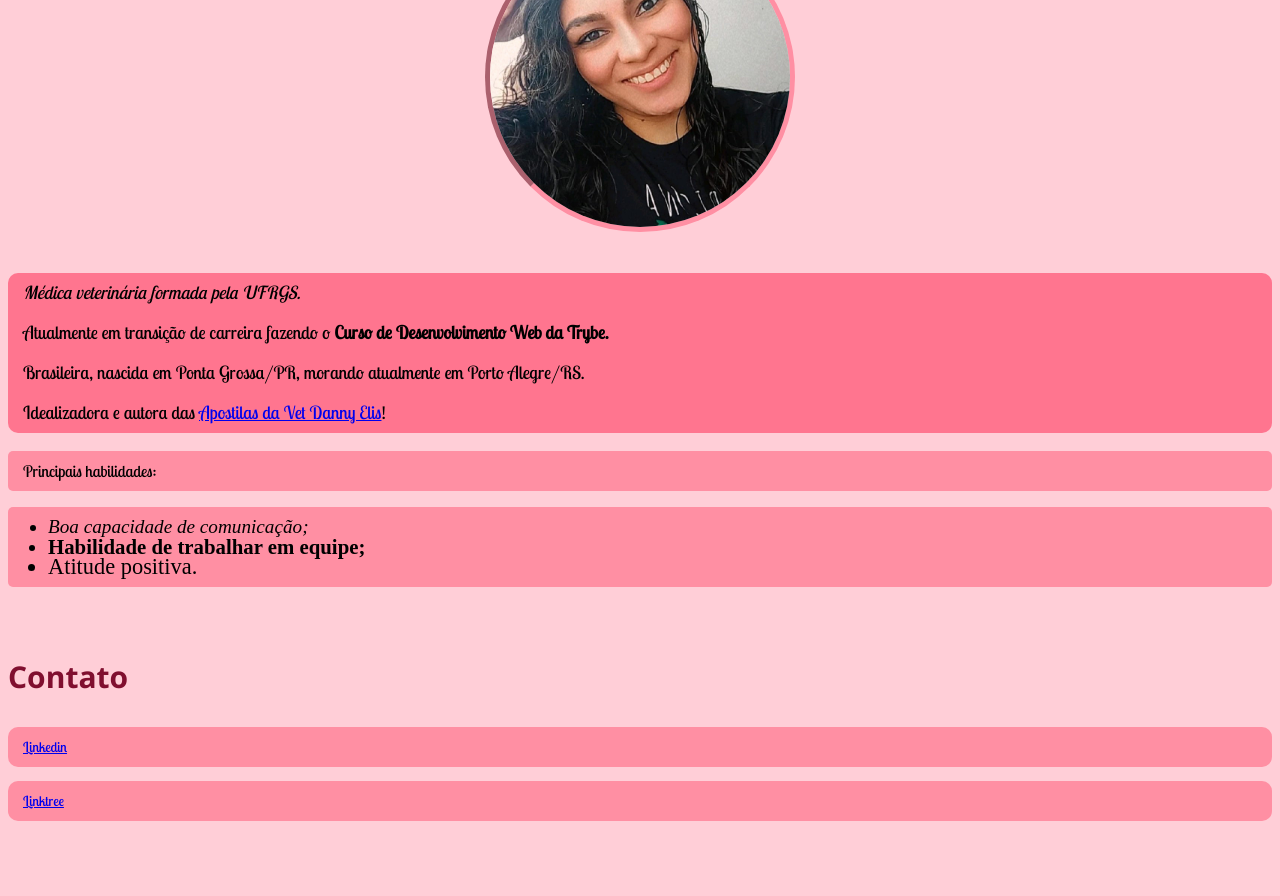
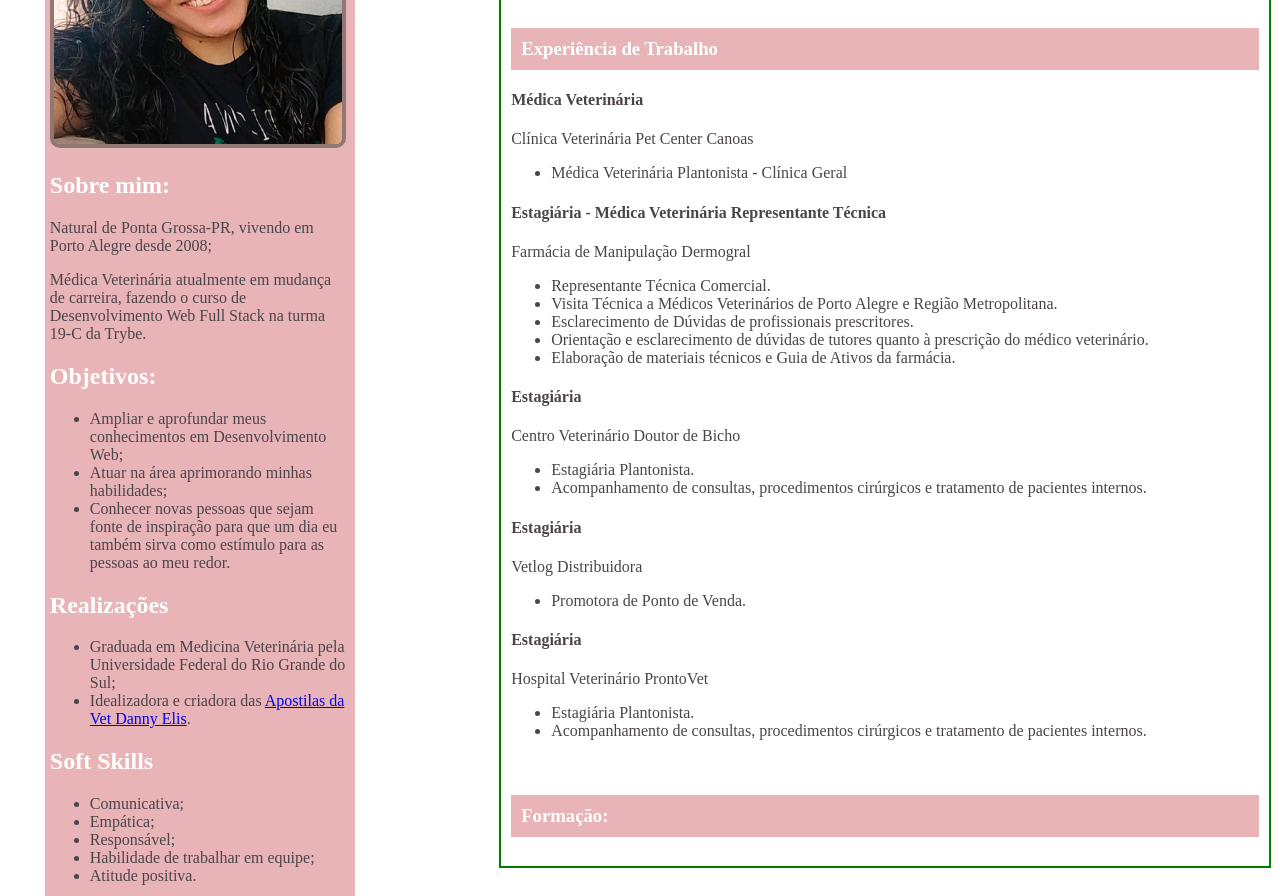
Before and after one commit to DannyElis89/dannyelis89.github.io, a plain HTML site: page index.html in a window 1280 px wide. Shown: the part 203-1099 px from the top of the page. Before the commit the page ends 1038 px from the top, so only its background shows below. Drawn offline with Linux system fonts and the light colour scheme; a web font is replaced by a local one.

Commit message:
inicio atualização

```diff
--- a/index.html
+++ b/index.html
@@ -4,87 +4,90 @@
     <meta charset="UTF-8">
     <meta http-equiv="X-UA-Compatible" content="IE=edge">
     <meta name="viewport" content="width=device-width, initial-scale=1.0">
-    <title>Meu primeiro portfólio - Danny Elis Simioni</title>
+    <title>Portfólio - Danny Elis Simioni</title>
     <link rel="preconnect" href="https://fonts.googleapis.com">
     <link rel="preconnect" href="https://fonts.gstatic.com" crossorigin>
-    <link href="https://fonts.googleapis.com/css2?family=Lobster+Two&display=swap" rel="stylesheet">
-    <style>
-        body{
-            background-color: #ffced7;
-            font-size: 20px;
-        }
-        h1{
-            font-family: 'Lucida Sans', 'Lucida Sans Regular', 'Lucida Grande', 'Lucida Sans Unicode', Geneva, Verdana, sans-serif;
-            color: #590d22;
-            font-size: 2.5em;
-            text-align: center;
-        }
-        h3{
-            font-family: 'Segoe UI', Tahoma, Geneva, Verdana, sans-serif;
-            color: #800F2F;
-            font-size: 1.5em;
-        }
-        p{
-            font-family: 'Lobster Two', cursive;
-            color:a4133c;
-            line-height: 40px;
-            background-color: #ff758f;
-            font-size: 0.9em;
-            border-radius: 10px;
-            padding-left: 15px;
-            padding-right: 15px;
-        }
-
-        .subdestaque{
-            color:a4133c;
-            line-height: 20px;
-            background-color: #FF8FA3;
-            font-size: 0.8em;
-            border-radius: 5px;
-            padding-top: 10px;
-            padding-bottom: 10px;
-
-
-        }
-        #fotodeperfil{
-            border-radius: 50%;
-            border-color: #ff8fa3;
-            border-style: inset;
-            border-width: 5px;
-            display: block;
-            margin-left: auto;
-            margin-right: auto;
-        }
-        .contato{
-            font-size: 0.7em;
-            background-color: #FF8FA3;
-        }
-        #enfase1{
-            font-size: 1.2em;
-        }
-        #enfase2{
-            font-size: 1.3em;
-        }
-        #enfase3{
-            font-size: 1.4em;
-        }
-    </style>
+    <link href="https://fonts.googleapis.com/css2?family=Dancing+Script&family=Indie+Flower&family=Lato:wght@300&family=Lobster+Two&family=Merriweather:wght@300&family=Moon+Dance&family=Oooh+Baby&family=Open+Sans:wght@300&family=Oswald:wght@200&family=Poppins:wght@300&family=Roboto:wght@100&family=Satisfy&family=Shizuru&family=Twinkle+Star&family=Vujahday+Script&display=swap" rel="stylesheet">
+    <link rel="stylesheet" href="style.css">
 </head>
 <body>
-    <h1>Danny Elis Simioni</h1>
-    <img src="/foto-de-perfil.jpeg" id="fotodeperfil" width="300px" alt="Foto de perfil"><br>
-    <p><em>Médica veterinária formada pela UFRGS.</em> <br>Atualmente em transição de carreira fazendo o <strong>Curso de Desenvolvimento Web da Trybe.</strong> <br>Brasileira, nascida em Ponta Grossa/PR, morando atualmente em Porto Alegre/RS. <br>Idealizadora e autora das <a href="#apostilasdavet">Apostilas da Vet Danny Elis</a>! </p>
-    <p class="subdestaque">Principais habilidades:</p>
-    <ul class="subdestaque">
-        <li id="enfase1"> <em>Boa capacidade de comunicação;</em></li>
-        <li id="enfase2"><strong>Habilidade de trabalhar em equipe;</strong></strong> </li>
-        <li id="enfase3">Atitude positiva.</li>
-    </ul>
-    <br>
-    <h3>Contato</h3>
-    <p class="contato" id="linkinterno"><a href="https://www.linkedin.com/in/dannyelissimioni/" target="_blank">Linkedin</a></p>
-    <p class="contato" id="apostilasdavet"><a href="https://linktr.ee/DannyElis" target="_blank"> Linktree </a></p>
+    <header>
+        <h1> Danny Elis Simioni </h1>
+    </header>
+    <aside>
+        <img src="/foto-de-perfil.jpeg">
+        <div id="sobreMim">
+            <h2>Sobre mim:</h2>
+            <p>Natural de Ponta Grossa-PR, vivendo em Porto Alegre desde 2008;</p>
+            <p>Médica Veterinária atualmente em mudança de carreira, fazendo o curso de Desenvolvimento Web Full Stack na turma 19-C da Trybe.</p>
+        </div>
+        <div id="objetivos">
+            <h2>Objetivos:</h2>
+            <ul>
+                <li>Ampliar e aprofundar meus conhecimentos em Desenvolvimento Web;</li>
+                <li>Atuar na área aprimorando minhas habilidades;</li>
+                <li>Conhecer novas pessoas que sejam fonte de inspiração para que um dia eu também sirva como estímulo para as pessoas ao meu redor.</li>
+            </ul>
 
+        </div>
+        <div id="realizacoes">
+            <h2>Realizações</h2>
+            <ul>
+                <li>Graduada em Medicina Veterinária pela Universidade Federal do Rio Grande do Sul;</li>
+                <li>Idealizadora e criadora das <a href="https://www.passeidireto.com/perfil/danny-elis-simioni/">Apostilas da Vet Danny Elis</a>.</li>
+            </ul>
+        </div>
+        <div id="softSkills">
+            <h2>Soft Skills</h2>
+            <ul>
+                <li>Comunicativa;</li>
+                <li>Empática;</li>
+                <li>Responsável;</li>
+                <li>Habilidade de trabalhar em equipe;</li>
+                <li>Atitude positiva.</li>
+            </ul>
+        </div>
+    </aside>
+    <article>
+        <section>
+            <h3>Experiência de Trabalho</h3>
+            <h4>Médica Veterinária</h4>
+            <span>Clínica Veterinária Pet Center Canoas</span>
+            <ul>
+                <li>Médica Veterinária Plantonista - Clínica Geral</li>
+            </ul>
+            <h4>Estagiária - Médica Veterinária Representante Técnica</h4>
+            <span>Farmácia de Manipulação Dermogral</span>
+            <ul>
+                <li>Representante Técnica Comercial.</li>
+                <li>Visita Técnica a Médicos Veterinários de Porto Alegre e Região Metropolitana.</li>
+                <li>Esclarecimento de Dúvidas de profissionais prescritores.</li>
+                <li>Orientação e esclarecimento de dúvidas de tutores quanto à prescrição do médico veterinário.</li>
+                <li>Elaboração de materiais técnicos e Guia de Ativos da farmácia.</li>
+            </ul>
+            <h4>Estagiária</h4>
+            <span>Centro Veterinário Doutor de Bicho</span>
+            <ul>
+                <li>Estagiária Plantonista.</li>
+                <li>Acompanhamento de consultas, procedimentos cirúrgicos e tratamento de pacientes internos.</li>
+            </ul>
+            <h4>Estagiária</h4>
+            <span>Vetlog Distribuidora</span>
+            <ul>
+                <li>Promotora de Ponto de Venda.</li>
+            </ul>
+            <h4>Estagiária</h4>
+            <span>Hospital Veterinário ProntoVet</span>
+            <ul>
+                <li>Estagiária Plantonista.</li>
+                <li>Acompanhamento de consultas, procedimentos cirúrgicos e tratamento de pacientes internos.</li>
+            </ul>
+        </section>
+        <section>
+            <h3>Formação:</h3>
+        </section>
+    </article>
 
+    <script src="script.js"></script>
 </body>
 </html>
--- /dev/null
+++ b/style.css
@@ -0,0 +1,67 @@
+header {
+  position: absolute;
+  top: 0%;
+  right: 0%;
+  left: 0%;
+  background-color: #917774;
+  width: 100%;
+  height: 200px;
+}
+
+h1 {
+  font-family: Dancing Script, cursive;
+  font-size: 55px;
+  margin-top: 75px;
+  margin-left: 45%;
+  text-align: center;
+  color: #e8b4b8;
+}
+
+aside {
+  position: absolute;
+  z-index: 1;
+  top: 50px;
+  bottom: 10px;
+  width: 30%;
+  min-width: 250px;
+  max-width: 300px;
+  height: fit-content;
+  left: 3.5%;
+  padding: 5px;
+  background-color: #e8b4b8;
+  border-radius: 5px;
+}
+
+img {
+  width: 96%;
+  border: 4px solid #917774;
+  border-radius: 10px;
+}
+
+h2 {
+  color: #ffffff;
+}
+
+article {
+  position: absolute;
+  width: 60%;
+  left: 39%;
+  top: 200px;
+  border: 2px solid green;
+}
+
+section {
+  padding: 10px;
+}
+
+h3 {
+  background-color: #e8b4b8;
+  color: #ffffff;
+  right: 0%;
+  left: 0%;
+  padding: 10px;
+}
+
+p, li, span, h4 {
+  color: #4c4548;
+}
```
Also changed, not shown: script.js (added).
